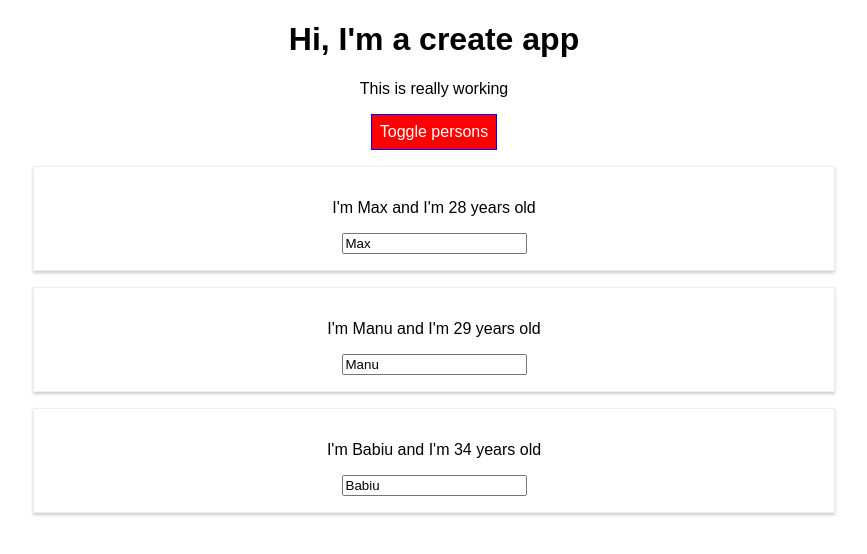
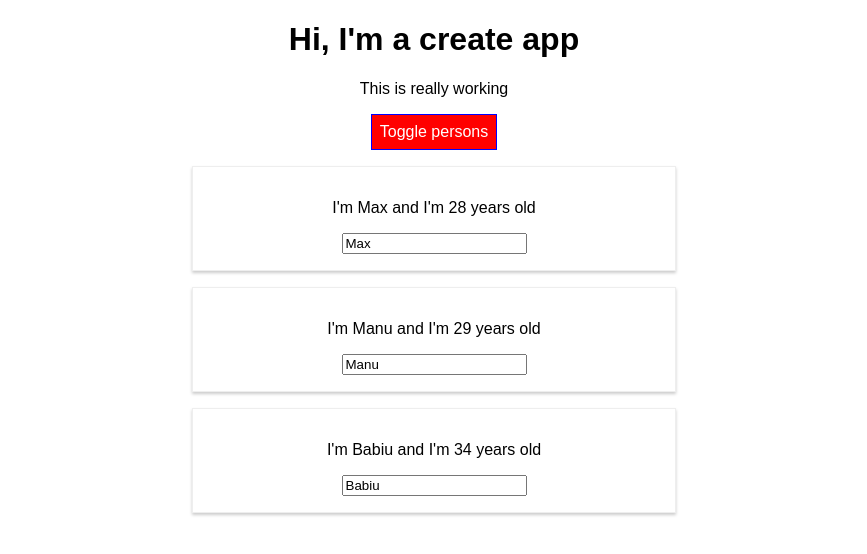
Before and after one commit to buaiscia/complete-react-app-test, a React (Create React App) app: page / in a window 1280 px wide. Both pictures are taken after a click on the button "Toggle persons". Shown: the top 554 px of the page, without its empty margins (206-1073 px from the left). Built offline with nearby package versions, Linux system fonts and the light colour scheme.

Commit message:
add instyle in react with radium + mediaquery

```diff
--- a/package.json
+++ b/package.json
@@ -3,6 +3,7 @@
   "version": "0.1.0",
   "private": true,
   "dependencies": {
+    "radium": "^0.26.0",
     "react": "^16.8.6",
     "react-dom": "^16.8.6",
     "react-scripts": "^3.1.1"
--- a/src/App.js
+++ b/src/App.js
@@ -1,6 +1,7 @@
 import React, { Component } from 'react';
 import './App.css';
 import Person from './Person/Person';
+import Radium, { StyleRoot } from 'radium';
 
 class App extends Component {
   state = {
@@ -73,7 +74,11 @@
       font: 'inherit',
       border: '1px solid blue',
       padding: '8px',
-      cursor: 'pointer'
+      cursor: 'pointer',
+      ':hover': {
+          backgroundColor: 'lightgreen',
+          color: 'black'
+      }
     }
 
     let persons = null;
@@ -104,6 +109,10 @@
           </div>
       )
         style.backgroundColor = 'red';
+        style[':hover'] = {
+          backgroundColor: 'salmon',
+          color: 'black'
+        }
 
     }
 
@@ -117,6 +126,7 @@
     }
 
     return (
+      <StyleRoot>
       <div className="App">
         <h1>Hi, I'm a create app</h1>
         <p className={classes.join(' ')}>This is really working</p>
@@ -127,9 +137,11 @@
         {persons}
 
       </div>
+      </StyleRoot>
+
     );
     // return React.createElement('div', {className: 'App'}, React.createElement('h1', null, 'Hi, I\'m a create app'));
   }
 }
 
-export default App;
+export default Radium(App);
--- a/src/Person/Person.js
+++ b/src/Person/Person.js
@@ -1,9 +1,18 @@
 import React from 'react';
 import  './Person.css'
+import Radium from 'radium';
 
 const person = (props) => {
+
+    const style = {
+        '@media (min-width: 500px)': {
+            width: '450px'
+        }
+
+    }
+
     return (
-        <div className="Person">
+        <div className="Person" style={style}>
             <p onClick={props.click}>I'm {props.name} and I'm {props.age} years old</p>
             <p>{props.children}</p>  {/* props.children is all that inside opening and closing tag of component */}
             <input type="text" onChange={props.changed} value={props.name}></input>
@@ -11,4 +20,4 @@
     )
 }
 
-export default person;
+export default Radium(person);
```
Also changed, not shown: 1 other file (tests, documents, lock files or other folders).
